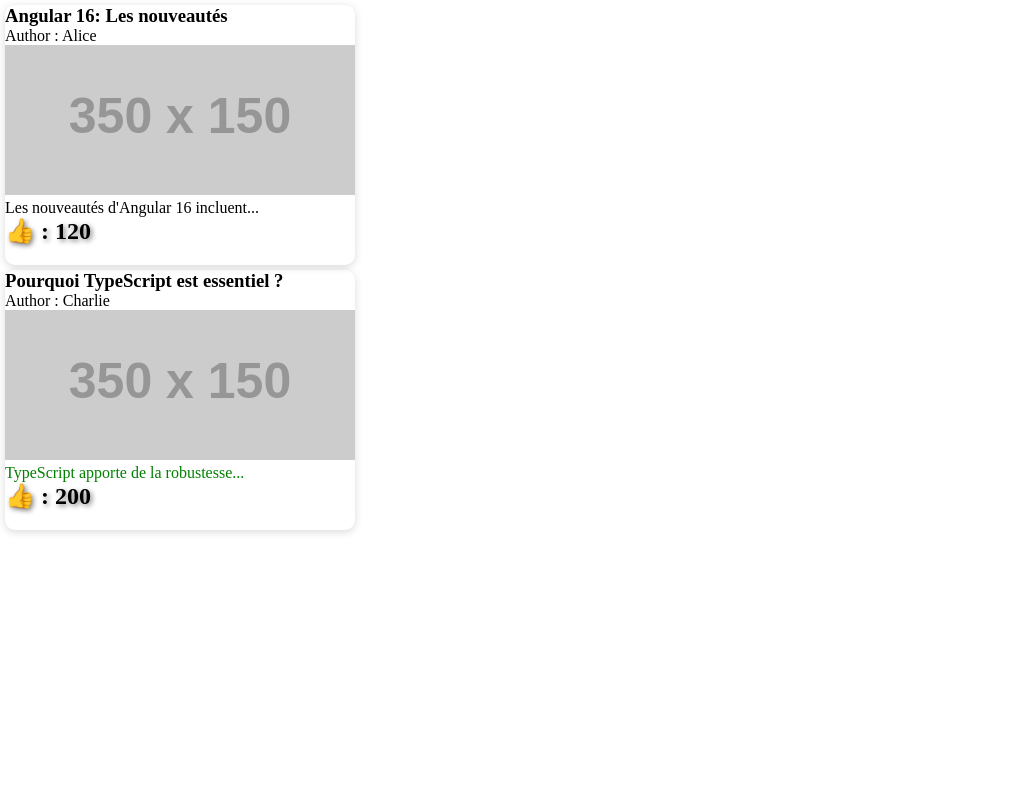
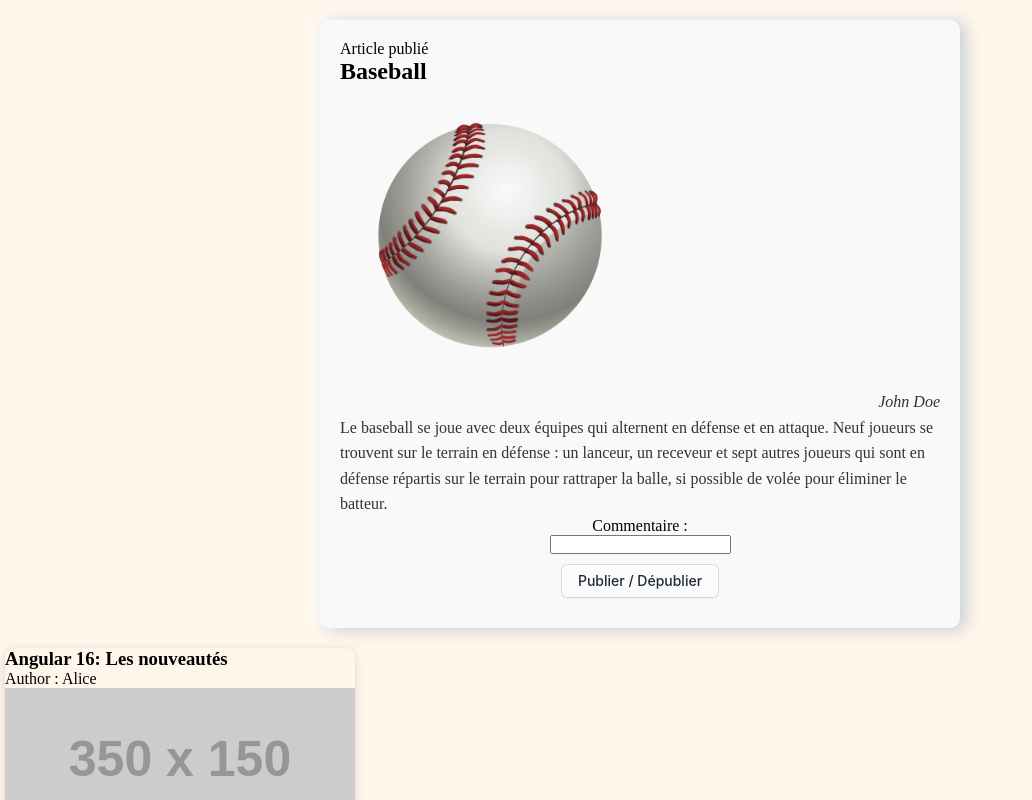
Before and after one commit to Thienthienko/wild-blog, an Angular app: page / in a window 1280 px wide. Shown: the top 800 px of the page, without its empty margins (0-1032 px from the left). Built offline with nearby package versions, Linux system fonts and the light colour scheme.

Commit message:
some css

```diff
--- a/src/app/app.component.html
+++ b/src/app/app.component.html
@@ -1,4 +1,5 @@
 <div>
+  <app-article-component></app-article-component>
   @for (articles of articles; track $index) { @if (articles.isPublished) {
   <div class="articleCard">
     <h3>{{ articles.title }}</h3>
--- a/src/app/article-component/article-component.component.html
+++ b/src/app/article-component/article-component.component.html
@@ -1,28 +1,22 @@
 <div class="blocArticle">
   <div class="infoArticle">
-    <h2>Hey {{ name }}!</h2>
-    <p>
-      Actuellement en reconversion professionnelle après huit ans en tant que
-      Responsable Planning dans un laboratoire d'analyse de la qualité de l'air
-      amiante, je suis désireux de mettre à profit mes compétences acquises à la
-      Wild Code School.
+    {{ article.isPublished ? "Article publié" : "Article non publié" }}
+    <h2>{{ article.title }}</h2>
+    <img [src]="article.image" [alt]="name" />
+  </div>
+  <div class="articleContent">
+    <p class="author">
+      <em>{{ article.author }}</em>
     </p>
-  </div>
 
-  <button (click)="sayHello()">Dire Bonjour</button>
-  <div>
-    <img [src]="article.image" [alt]="name" />
-    <h3>
-      {{ article.title }}
-    </h3>
-    <h4>{{ article.author }}</h4>
-    <div [hidden]="!article.isPublished">
-      <p>{{ article.content }}</p>
+    <p>{{ article.content }}</p>
+    <div class="commentPart">
+      Commentaire :
       <p>{{ article.comment }}</p>
       <input type="text" [(ngModel)]="article.comment" />
+      <button class="button-4" (click)="togglePublication()">
+        Publier / Dépublier
+      </button>
     </div>
   </div>
-  <button (click)="togglePublication()">
-    {{ article.isPublished ? "Dépublier" : "Publier" }}
-  </button>
 </div>
--- a/src/app/article-component/article-component.component.scss
+++ b/src/app/article-component/article-component.component.scss
@@ -20,3 +20,77 @@
     color: $text-color;
   }
 }
+
+.commentPart {
+  display: flex;
+  flex-direction: column;
+  align-items: center;
+}
+
+.author {
+  text-align: right;
+}
+
+img {
+  width: 50%;
+}
+
+.button-4 {
+  appearance: none;
+  background-color: #fafbfc;
+  border: 1px solid rgba(27, 31, 35, 0.15);
+  border-radius: 6px;
+  box-shadow: rgba(27, 31, 35, 0.04) 0 1px 0,
+    rgba(255, 255, 255, 0.25) 0 1px 0 inset;
+  box-sizing: border-box;
+  color: #24292e;
+  cursor: pointer;
+  display: inline-block;
+  font-family: -apple-system, system-ui, "Segoe UI", Helvetica, Arial,
+    sans-serif, "Apple Color Emoji", "Segoe UI Emoji";
+  font-size: 14px;
+  font-weight: 500;
+  line-height: 20px;
+  list-style: none;
+  padding: 6px 16px;
+  position: relative;
+  transition: background-color 0.2s cubic-bezier(0.3, 0, 0.5, 1);
+  user-select: none;
+  -webkit-user-select: none;
+  touch-action: manipulation;
+  vertical-align: middle;
+  white-space: nowrap;
+  word-wrap: break-word;
+  margin: 10px;
+}
+
+.button-4:hover {
+  background-color: #f3f4f6;
+  text-decoration: none;
+  transition-duration: 0.1s;
+}
+
+.button-4:disabled {
+  background-color: #fafbfc;
+  border-color: rgba(27, 31, 35, 0.15);
+  color: #959da5;
+  cursor: default;
+}
+
+.button-4:active {
+  background-color: #edeff2;
+  box-shadow: rgba(225, 228, 232, 0.2) 0 1px 0 inset;
+  transition: none 0s;
+}
+
+.button-4:focus {
+  outline: 1px transparent;
+}
+
+.button-4:before {
+  display: none;
+}
+
+.button-4:-webkit-details-marker {
+  display: none;
+}
--- a/src/app/article-component/article-component.component.ts
+++ b/src/app/article-component/article-component.component.ts
@@ -11,15 +11,13 @@
 })
 export class ArticleComponentComponent {
   name: string = 'bob';
-  sayHello(): void {
-    alert('Bonjour !');
-  }
 
   article: Article = {
-    title: "Titre de l'article",
+    title: 'Baseball',
     author: 'John Doe',
-    content: "Voici le contenu de l'article.",
-    image: 'mobile.png',
+    content:
+      'Le baseball se joue avec deux équipes qui alternent en défense et en attaque. Neuf joueurs se trouvent sur le terrain en défense : un lanceur, un receveur et sept autres joueurs qui sont en défense répartis sur le terrain pour rattraper la balle, si possible de volée pour éliminer le batteur.',
+    image: 'baseball.png',
     isPublished: true,
     comment: '',
   };
--- a/src/styles.scss
+++ b/src/styles.scss
@@ -4,3 +4,7 @@
   margin: 0;
   padding: 0;
 }
+
+body {
+  background-color: rgb(255, 246, 235);
+}
```
Also changed, not shown: public/baseball.png (added), public/mobile.png (deleted).
